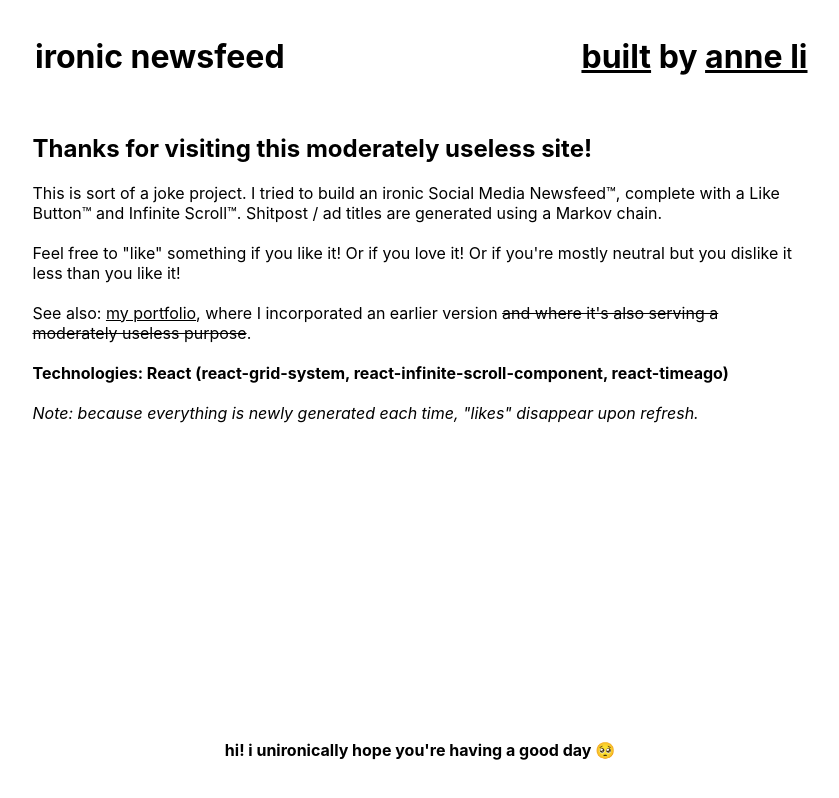
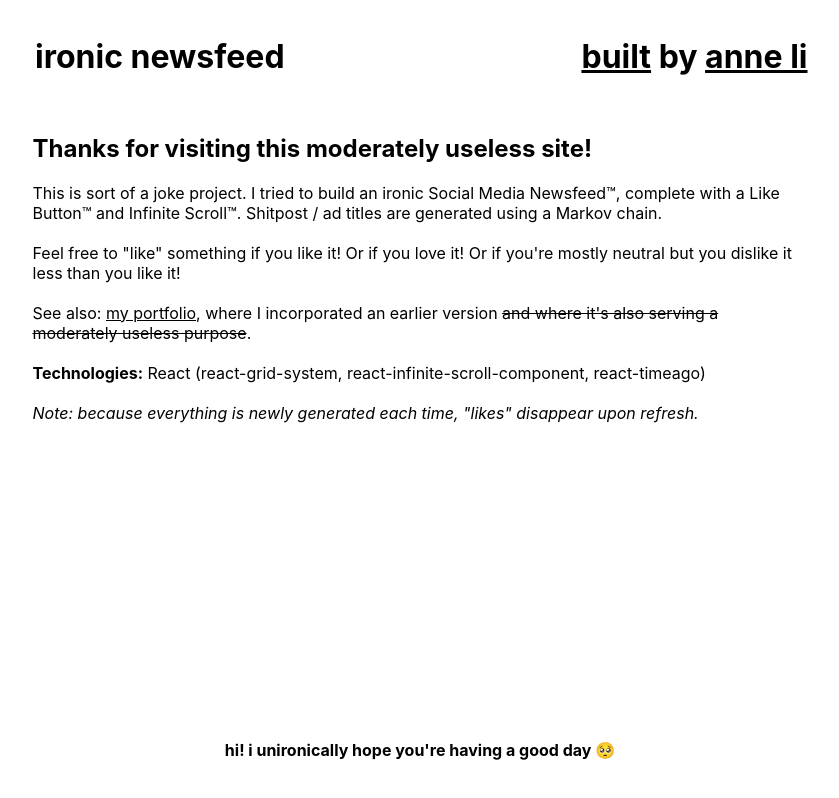
Before and after one commit to amphinomid/ironic-newsfeed, a React (Create React App) app: page /#/comments in a window 1280 px wide. Shown: the whole page, without its empty margins (220-1059 px from the left). Built offline with nearby package versions, Linux system fonts and the light colour scheme.

Commit message:
Update comments.js

```diff
--- a/src/comments.js
+++ b/src/comments.js
@@ -10,7 +10,7 @@ class CommentsPage extends React.Component {
                     This is sort of a joke project. I tried to build an ironic Social Media Newsfeed™, complete with a Like Button™ and Infinite Scroll™. Shitpost / ad titles are generated using a Markov chain.<br /><br />
                     Feel free to "like" something if you like it! Or if you love it! Or if you're mostly neutral but you dislike it less than you like it!<br /><br />
                     See also: <a href="https://anli.io/portfolio" target="_blank" rel="noreferrer">my portfolio</a>, where I incorporated an earlier version <s>and where it's also serving a moderately useless purpose</s>.<br /><br />
-                    <b>Technologies: React (react-grid-system, react-infinite-scroll-component, react-timeago)</b><br /><br />
+                    <b>Technologies:</b> React (react-grid-system, react-infinite-scroll-component, react-timeago)<br /><br />
                     <i>Note: because everything is newly generated each time, "likes" disappear upon refresh.</i>
                 </p>
             </Layout>
```
